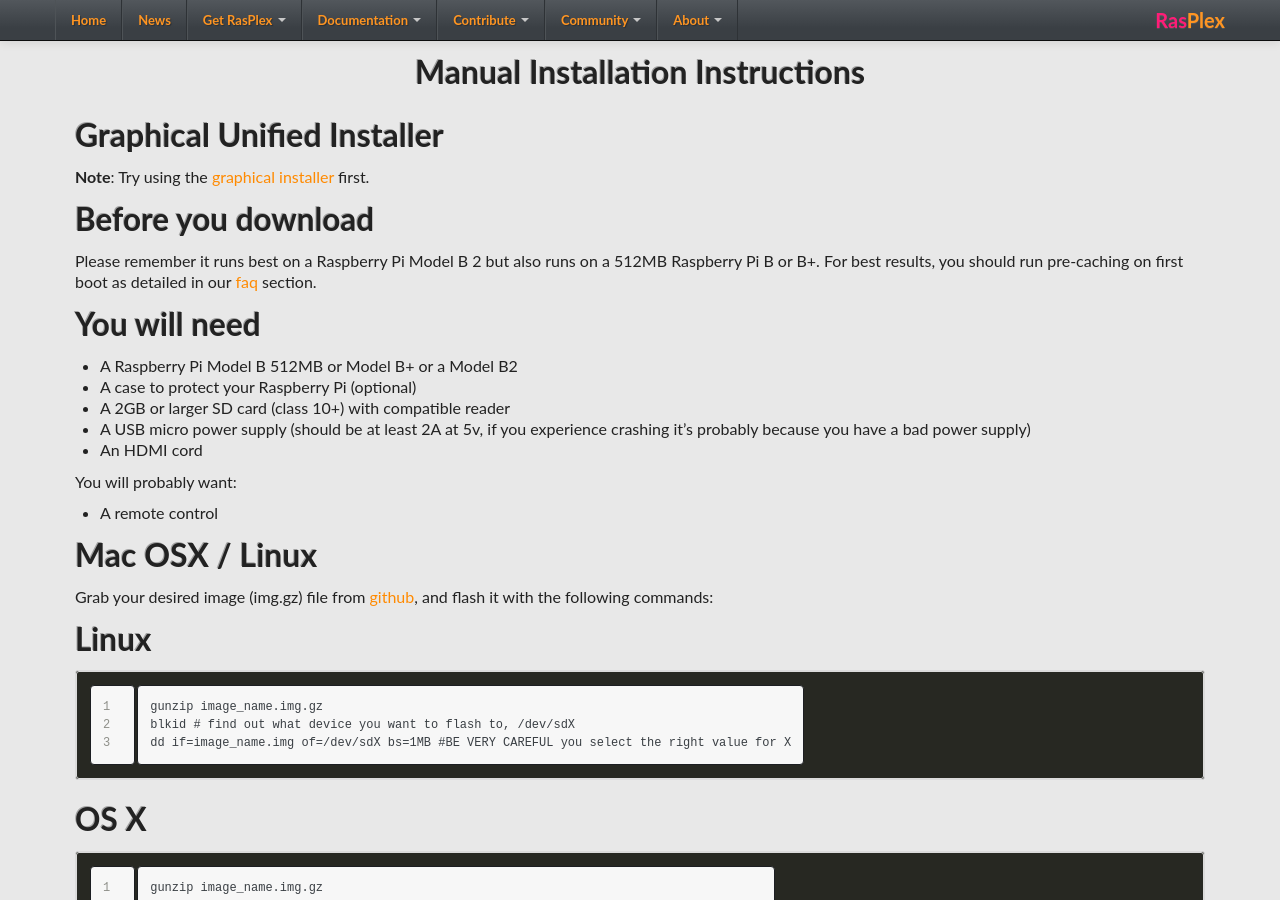
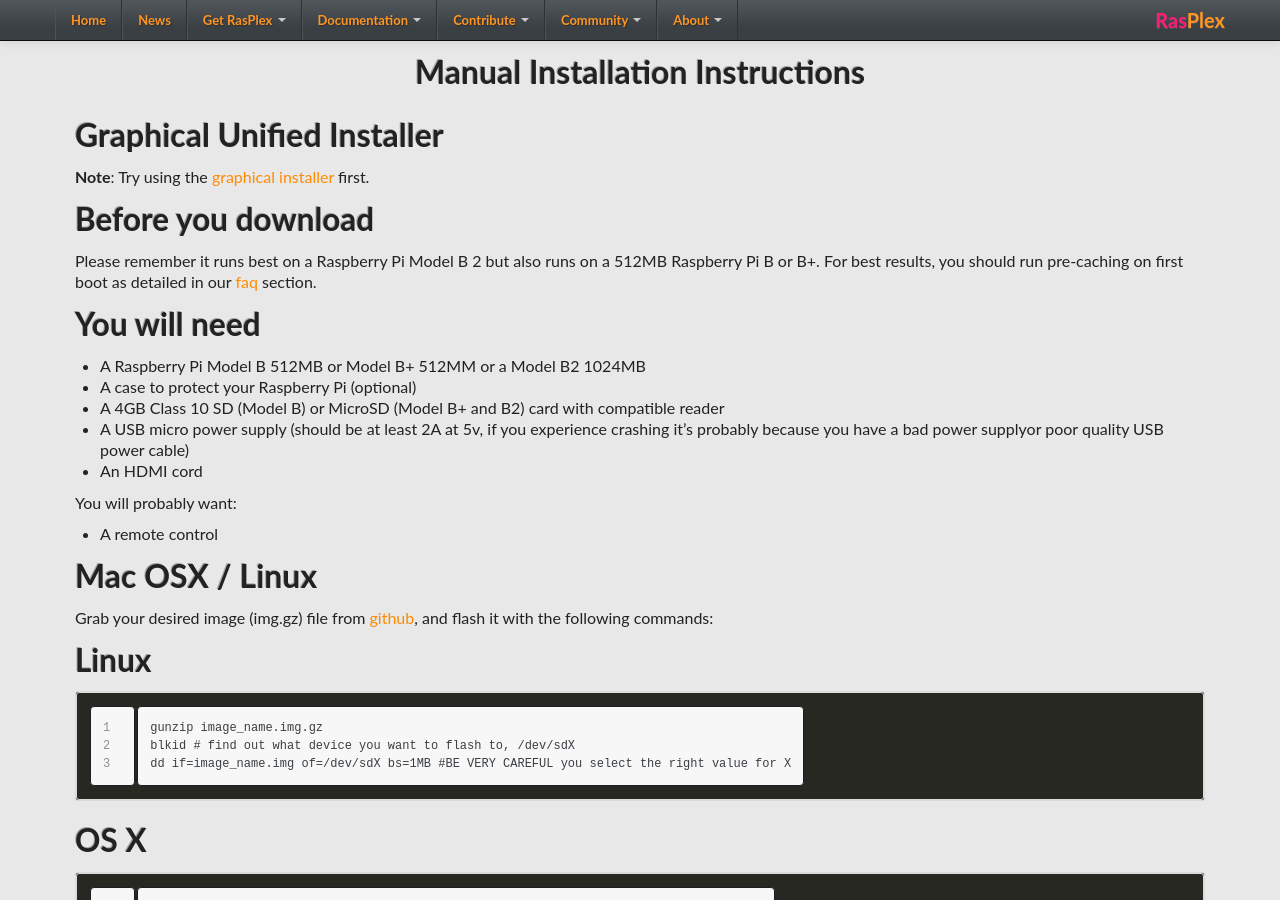
Before and after one commit to RasPlex/RasPlex.github.io, a Jekyll site: the page built from get-started/download-rasplex.md, in a window 1280 px wide and 900 px high. Built offline with Jekyll 4.4.1, drawn with Linux system fonts in a browser that asks for light colours; nearby versions of some CDN libraries.

Commit message:
Update download-rasplex.md

```diff
--- a/get-started/download-rasplex.md
+++ b/get-started/download-rasplex.md
@@ -15,10 +15,10 @@
 
 ## You will need
 
-+ A Raspberry Pi Model B 512MB or Model B+ or a Model B2
++ A Raspberry Pi Model B 512MB or Model B+ 512MM or a Model B2 1024MB
 + A case to protect your Raspberry Pi (optional)
-+ A 2GB or larger SD card (class 10+) with compatible reader
-+ A USB micro power supply (should be at least 2A at 5v, if you experience crashing it's probably because you have a bad power supply)
++ A 4GB Class 10 SD (Model B) or MicroSD (Model B+ and B2) card with compatible reader
++ A USB micro power supply (should be at least 2A at 5v, if you experience crashing it's probably because you have a bad power supplyor poor quality USB power cable)
 + An HDMI cord
 
 You will probably want:
```
